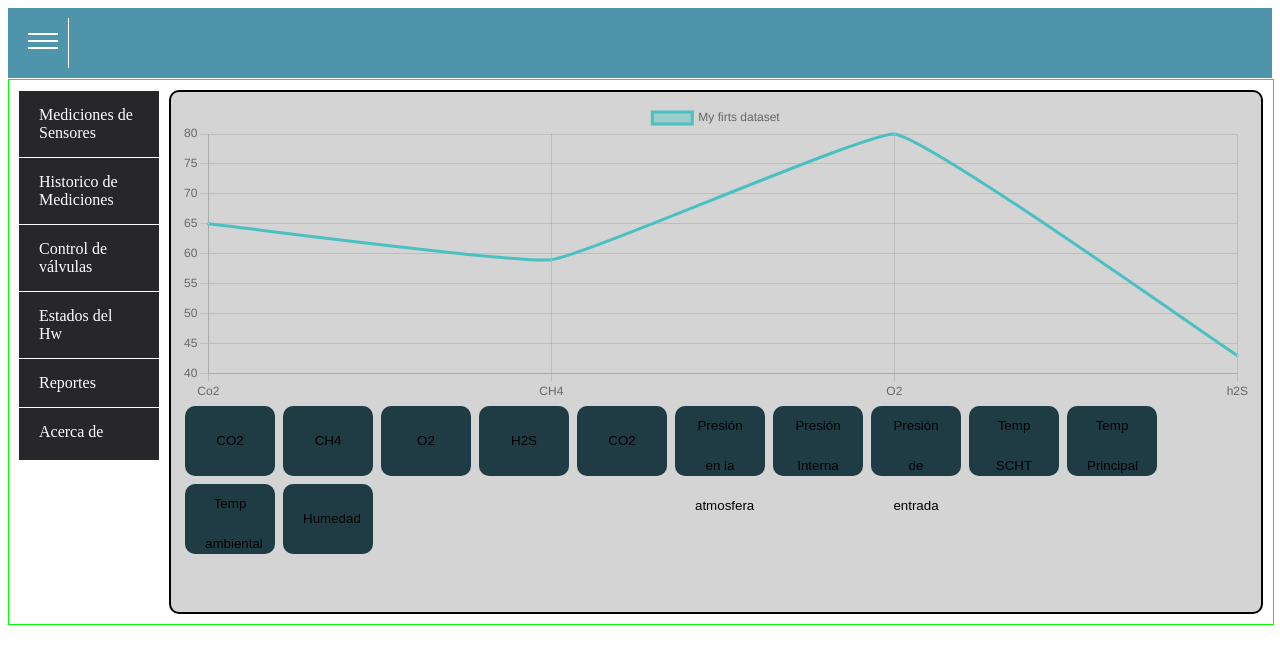
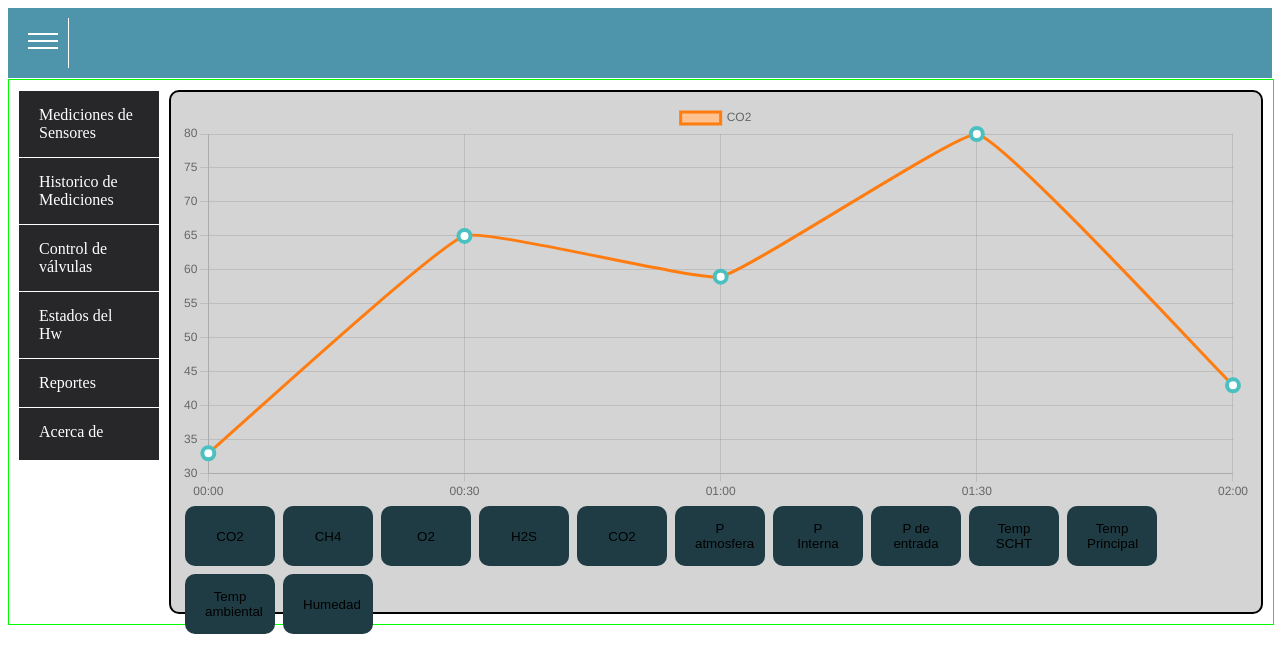
Before and after one commit to EmmanuelRdz21/monitoreo-web-reactor, a plain HTML site: page index.html in a window 1280 px wide. Both pictures are taken after a click on the link "Historico de Mediciones". Drawn offline with nearby package versions, Linux system fonts and the light colour scheme.

Commit message:
Grafica en H de mediciones

```diff
--- a/codigo.js
+++ b/codigo.js
@@ -1,17 +1,31 @@
 //********************Prueba de Grafica
 const CHART = document.getElementById('LineChart');
 console.log(CHART);
+let a = "CO2";
+let b = "CH4";
+let c = "O2";
+let d = "h2S";
+let t0 = "00:00";
+let t1 = "00:30";
+let t2 = "01:00";
+let t3 = "01:30";
+let t4 = "02:00";
+let i0 = 33;
+let i1 = 65;
+let i2 = 59;
+let i3 = 80;
+let i4 = 43;
 let lineChart = new Chart(CHART,{
 	type: 'line',
 	data: {
-		labels: ["Co2", "CH4", "O2","h2S"],
+		labels: [t0, t1, t2, t3, t4],
 		datasets: [
 			{
-				label: "My firts dataset",
+				label: a,
 				fill: false,
 				lineTension: 0.1,
-				backgroundColor: "rgba(75,192,192,0.4)",
-				borderColor: "rgba(75,192,192,1)",
+				backgroundColor: "rgba(254, 193, 143)",
+				borderColor: "rgba(255, 124, 17)",
 				borderCapStyle: 'butt',
 				borderDash: [],
 				borderDash0ffset: 0.0,
@@ -21,13 +35,29 @@ let lineChart = new Chart(CHART,{
 				pointBorderWidth: 1,
 				pointHoverRadius: 5,
 				pointHoverBackgroundColor: "rgba(75,192,192,1)",
-				pointHoverBorderColor: "rgba(220,220,220,1)",
+				pointHoverBorderColor: "rgba(8, 4, 0)",
 				pointHoverBorderWidth: 2,
 				pointRadius: 1,
 				pointhitRadius: 10,
-				data: [65, 59, 80,43],
+				data: [i0, i1, i2, i3, i4],
+				pointRadius: 6,
+				pointBorderWidth: 4,
+				pointbackgroundColor: 'white',
+				pointHoverRadius: 8,
+				pointHoverBorderWidth: 4,
+				tooltips:{
+					backgroundColor:'#0584f6',
+					titleFontSize: 20,
+					xPadding: 20,
+					yPadding: 20,
+					bodyFontsize:15,
+					bodySpacing: 10,
+				}
+
 			}
+
 		]
+
    }
 });
 //*************************************************
--- a/index.html
+++ b/index.html
@@ -113,18 +113,18 @@
 
             <div id="div2" style="display: none">
                 <canvas id="LineChart"></canvas>
-                <button type="button" id="btn1" class="btnB">CO2</button>
-                <button type="button" id="btn1" class="btnB">CH4</button>
-                <button type="button" id="btn1" class="btnB">O2</button>
-                <button type="button" id="btn1" class="btnB">H2S</button>
-                <button type="button" id="btn1" class="btnB">CO2</button>
-                <button type="button" id="btn1" class="btnB">Presión en la atmosfera</button>
-                <button type="button" id="btn1" class="btnB">Presión Interna</button>
-                <button type="button" id="btn1" class="btnB">Presión de entrada</button>
-                <button type="button" id="btn1" class="btnB">Temp SCHT</button>
-                <button type="button" id="btn1" class="btnB">Temp Principal</button>
-                <button type="button" id="btn1" class="btnB">Temp ambiental</button>
-                <button type="button" id="btn1" class="btnB">Humedad</button>
+                <button type="button" id="btnB1" class="btnB">CO2</button>
+                <button type="button" id="btnB2" class="btnB">CH4</button>
+                <button type="button" id="btnB3" class="btnB">O2</button>
+                <button type="button" id="btnB4" class="btnB">H2S</button>
+                <button type="button" id="btnB5" class="btnB">CO2</button>
+                <button type="button" id="btnB6" class="btnB">P atmosfera</button>
+                <button type="button" id="btnB7" class="btnB">P Interna</button>
+                <button type="button" id="btnB8" class="btnB">P de entrada</button>
+                <button type="button" id="btnB9" class="btnB">Temp SCHT</button>
+                <button type="button" id="btnB10" class="btnB">Temp Principal</button>
+                <button type="button" id="btnB11" class="btnB">Temp ambiental</button>
+                <button type="button" id="btnB12" class="btnB">Humedad</button>
             </div>
 
 <!**************** Division 3 - Control de valvulas ***************>
--- a/style.css
+++ b/style.css
@@ -136,10 +136,10 @@
 	color: white;
 }
 .tabla{
-	display: center;
+	display: relative;
 	border-collapse: collapse;
 	width: 100%;
-	height: 100%;
+
 	list-style: none;
 	text-align: center;
 	max-width: 700px;
@@ -206,22 +206,23 @@
 /****************************************************/
 #LineChart{
 	display: flex;
-	max-height: 300px;
+	max-height: 400px;
 }
 .btnB{
-	display: block;
+	text-align: center;
+	display: center;
 	float: left;
 	width: 90px;
-	height: 70px;
+	height: 60PX;
 	margin: 4px;
 	padding: 0 20px;
-	line-height: 40px;
 	border: none;
 	color: black;
 	background-color: #1F3C45;
 	border-radius: 10px;
 	cursor: pointer;
+
 }
 .btnB:hover{
-	background: rgb(70, 136, 156);
+	background: rgb(255, 124, 17);
 }
```
